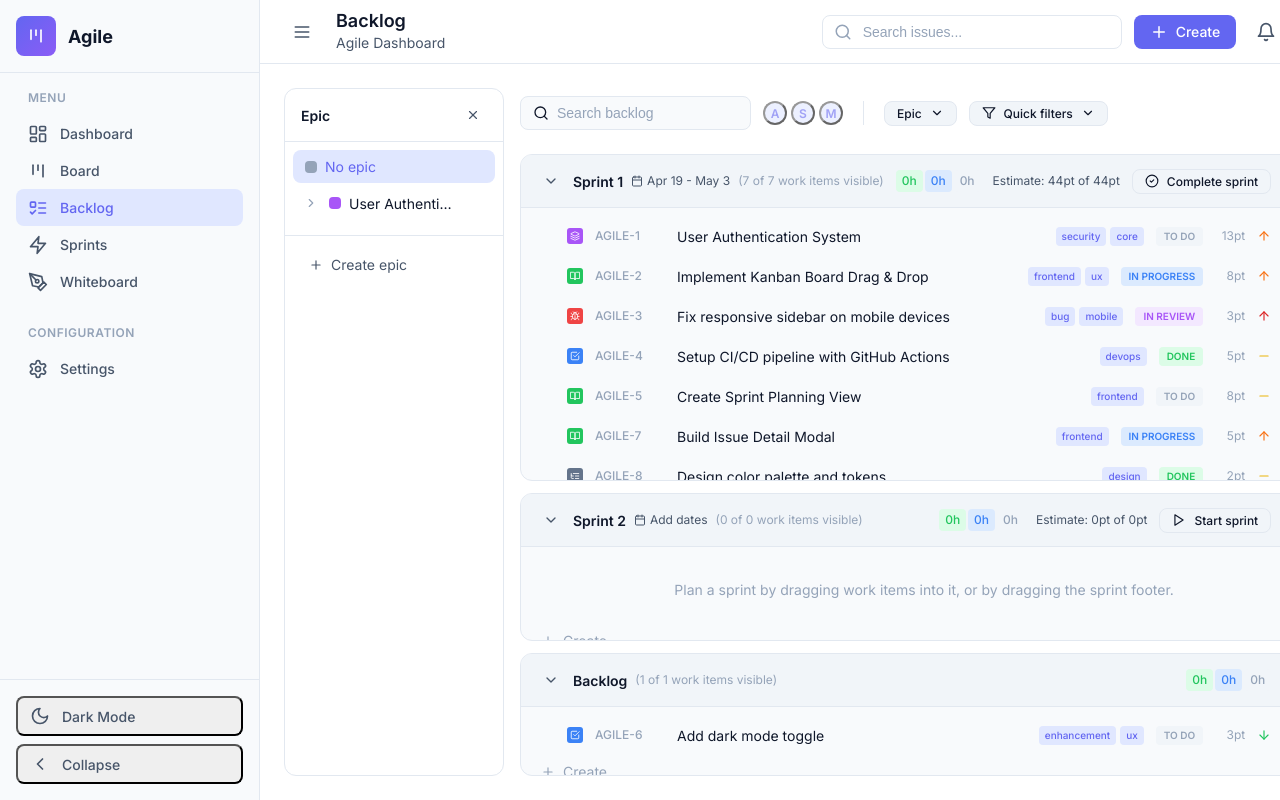
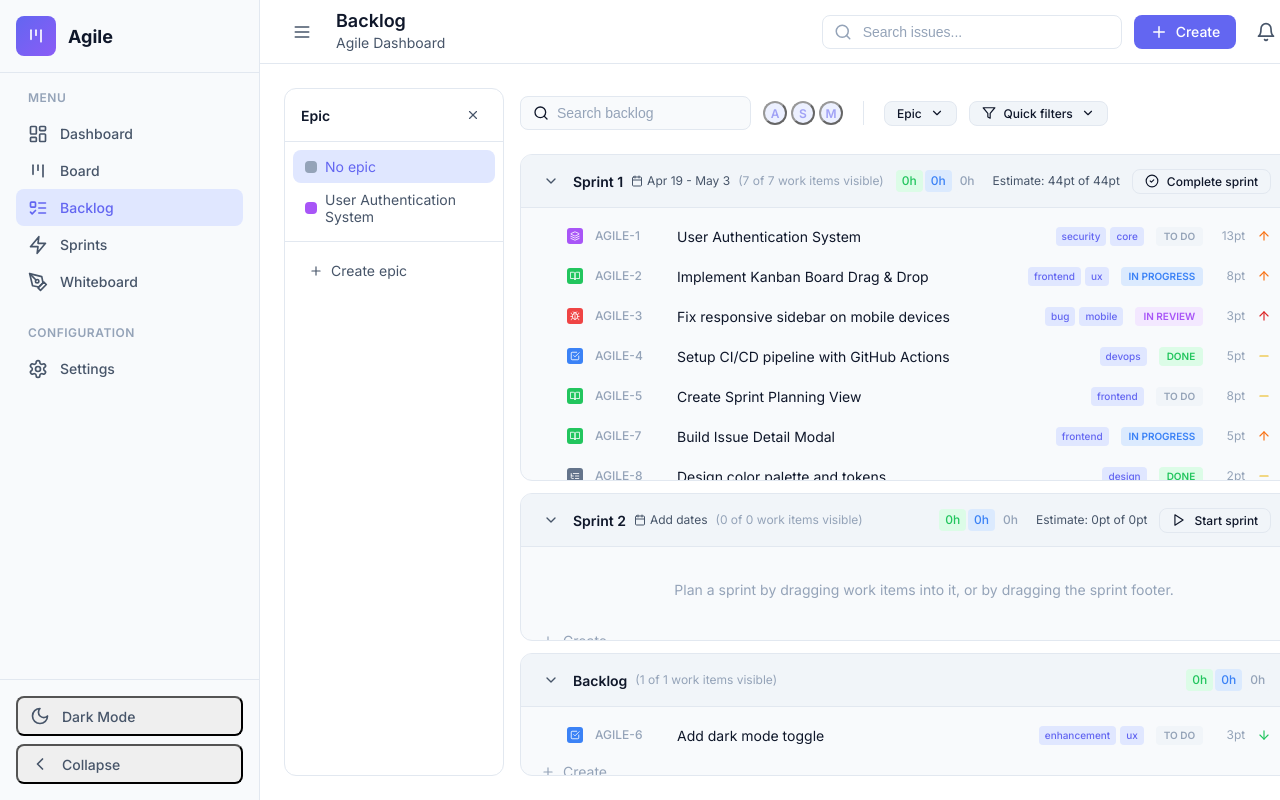
Before and after one commit to onuryuzbasi/agile-dashboard-v2, a React (Vite) app: page /backlog in a window 1280 px wide. Shown: the top 800 px of the page. Built offline with nearby package versions, Linux system fonts and the light colour scheme.

Commit message:
Revert "Add expandable epic items with details panel and inline name editing (#2)"
This reverts commit 25ca67b629fcf7f2e62ef04c986d2c22bac0ed83.

```diff
--- a/src/index.css
+++ b/src/index.css
@@ -1464,127 +1464,6 @@ h4 {
   color: var(--text-primary);
 }
 
-/* Expandable Epic Items */
-.epic-expandable {
-  margin-bottom: var(--space-1);
-}
-
-.epic-item-row {
-  display: flex;
-  align-items: center;
-  gap: var(--space-2);
-  padding: var(--space-2);
-  border-radius: var(--radius-md);
-  transition: all var(--transition-fast);
-}
-
-.epic-item-row:hover {
-  background: var(--bg-tertiary);
-}
-
-.epic-item-row.active {
-  background: var(--accent-light);
-}
-
-.epic-expand-btn {
-  display: flex;
-  align-items: center;
-  justify-content: center;
-  width: 20px;
-  height: 20px;
-  border: none;
-  background: transparent;
-  color: var(--text-tertiary);
-  cursor: pointer;
-  border-radius: var(--radius-sm);
-}
-
-.epic-expand-btn:hover {
-  background: var(--bg-secondary);
-  color: var(--text-primary);
-}
-
-.epic-name {
-  flex: 1;
-  font-size: var(--font-size-sm);
-  color: var(--text-primary);
-  cursor: pointer;
-  overflow: hidden;
-  text-overflow: ellipsis;
-  white-space: nowrap;
-}
-
-.epic-name:hover {
-  text-decoration: underline;
-}
-
-.epic-name-input {
-  flex: 1;
-  padding: var(--space-1) var(--space-2);
-  border: 1px solid var(--accent);
-  border-radius: var(--radius-sm);
-  background: var(--bg-primary);
-  font-size: var(--font-size-sm);
-  color: var(--text-primary);
-  outline: none;
-}
-
-.epic-menu-btn {
-  display: flex;
-  align-items: center;
-  justify-content: center;
-  width: 24px;
-  height: 24px;
-  border: none;
-  background: transparent;
-  color: var(--text-tertiary);
-  cursor: pointer;
-  border-radius: var(--radius-sm);
-  opacity: 0;
-  transition: opacity var(--transition-fast);
-}
-
-.epic-item-row:hover .epic-menu-btn {
-  opacity: 1;
-}
-
-.epic-menu-btn:hover {
-  background: var(--bg-secondary);
-  color: var(--text-primary);
-}
-
-.epic-details {
-  margin-left: 32px;
-  padding: var(--space-3);
-  background: var(--bg-tertiary);
-  border-radius: var(--radius-md);
-  margin-top: var(--space-1);
-}
-
-.epic-detail-row {
-  display: flex;
-  justify-content: space-between;
-  padding: var(--space-1) 0;
-  font-size: var(--font-size-xs);
-  color: var(--text-secondary);
-  border-bottom: 1px solid var(--border-primary);
-}
-
-.epic-detail-row:last-of-type {
-  border-bottom: none;
-}
-
-.epic-detail-row span:last-child {
-  font-weight: 500;
-  color: var(--text-primary);
-}
-
-.epic-detail-btn {
-  width: 100%;
-  margin-top: var(--space-2);
-  justify-content: center;
-}
-
 /* Backlog Content */
 .backlog-content {
   flex: 1;
--- a/src/pages/Backlog.jsx
+++ b/src/pages/Backlog.jsx
@@ -73,9 +73,6 @@ export default function Backlog() {
     const [collapsedSprints, setCollapsedSprints] = useState(new Set())
     const [creatingInSection, setCreatingInSection] = useState(null)
     const [newIssueSummary, setNewIssueSummary] = useState('')
-    const [expandedEpics, setExpandedEpics] = useState(new Set())
-    const [editingEpicId, setEditingEpicId] = useState(null)
-    const [editingEpicName, setEditingEpicName] = useState('')
 
     // Get all epics for filter
     const epics = issues.filter(i => i.type === 'epic')
@@ -131,46 +128,6 @@ export default function Backlog() {
         setSearchQuery('')
         setSelectedEpic(null)
         setSelectedAssignees([])
-    }
-
-    // Toggle epic expand
-    const toggleEpicExpand = (epicId) => {
-        setExpandedEpics(prev => {
-            const next = new Set(prev)
-            if (next.has(epicId)) {
-                next.delete(epicId)
-            } else {
-                next.add(epicId)
-            }
-            return next
-        })
-    }
-
-    // Start editing epic name
-    const startEditingEpic = (epic) => {
-        setEditingEpicId(epic.id)
-        setEditingEpicName(epic.summary)
-    }
-
-    // Save epic name
-    const saveEpicName = () => {
-        if (editingEpicId && editingEpicName.trim()) {
-            updateIssue(editingEpicId, { summary: editingEpicName.trim() })
-        }
-        setEditingEpicId(null)
-        setEditingEpicName('')
-    }
-
-    // Get epic stats
-    const getEpicStats = (epicId) => {
-        const epicIssues = issues.filter(i => i.epicId === epicId)
-        const completed = epicIssues.filter(i => i.status === 'done').length
-        const totalPoints = epicIssues.reduce((sum, i) => sum + (i.storyPoints || 0), 0)
-        return {
-            workItems: epicIssues.length,
-            completed,
-            estimate: totalPoints
-        }
     }
 
     const hasFilters = searchQuery || selectedEpic || selectedAssignees.length > 0
@@ -431,108 +388,16 @@ export default function Backlog() {
                         No epic
                     </button>
 
-                    {epics.map(epic => {
-                        const isExpanded = expandedEpics.has(epic.id)
-                        const isEditing = editingEpicId === epic.id
-                        const stats = getEpicStats(epic.id)
-
-                        return (
-                            <div key={epic.id} className="epic-expandable">
-                                <div className={`epic-item-row ${selectedEpic === epic.id ? 'active' : ''}`}>
-                                    <button
-                                        className="epic-expand-btn"
-                                        onClick={() => toggleEpicExpand(epic.id)}
-                                    >
-                                        {isExpanded ? <ChevronDown size={14} /> : <ChevronRight size={14} />}
-                                    </button>
-
-                                    <span className="epic-color" style={{ background: 'var(--epic)' }} />
-
-                                    {isEditing ? (
-                                        <input
-                                            type="text"
-                                            className="epic-name-input"
-                                            value={editingEpicName}
-                                            onChange={(e) => setEditingEpicName(e.target.value)}
-                                            onBlur={saveEpicName}
-                                            onKeyDown={(e) => {
-                                                if (e.key === 'Enter') saveEpicName()
-                                                if (e.key === 'Escape') {
-                                                    setEditingEpicId(null)
-                                                    setEditingEpicName('')
-                                                }
-                                            }}
-                                            autoFocus
-                                        />
-                                    ) : (
-                                        <span
-                                            className="epic-name"
-                                            onClick={() => startEditingEpic(epic)}
-                                            title="Click to edit"
-                                        >
-                                            {epic.summary}
-                                        </span>
-                                    )}
-
-                                    <button
-                                        className="epic-menu-btn"
-                                        onClick={() => setSelectedIssue(epic)}
-                                    >
-                                        ⋯
-                                    </button>
-                                </div>
-
-                                {isExpanded && (
-                                    <div className="epic-details">
-                                        <div className="epic-detail-row">
-                                            <span>Key</span>
-                                            <span>{epic.key}</span>
-                                        </div>
-                                        <div className="epic-detail-row">
-                                            <span>Work items</span>
-                                            <span>{stats.workItems}</span>
-                                        </div>
-                                        <div className="epic-detail-row">
-                                            <span>Completed</span>
-                                            <span>{stats.completed}</span>
-                                        </div>
-                                        <div className="epic-detail-row">
-                                            <span>Estimate</span>
-                                            <span>{stats.estimate}pt</span>
-                                        </div>
-
-                                        <button
-                                            className="btn btn-sm btn-secondary epic-detail-btn"
-                                            onClick={() => setSelectedIssue(epic)}
-                                        >
-                                            View details
-                                        </button>
-                                        <button
-                                            className="btn btn-sm btn-secondary epic-detail-btn"
-                                            onClick={() => {
-                                                const newIssue = addIssue({
-                                                    type: 'task',
-                                                    status: 'todo',
-                                                    priority: 'medium',
-                                                    summary: 'New work item',
-                                                    description: '',
-                                                    epicId: epic.id,
-                                                    sprintId: null,
-                                                    storyPoints: null,
-                                                    labels: [],
-                                                    assigneeId: null,
-                                                    reporterId: 'user-1'
-                                                })
-                                                setSelectedIssue(newIssue)
-                                            }}
-                                        >
-                                            Create work item
-                                        </button>
-                                    </div>
-                                )}
-                            </div>
-                        )
-                    })}
+                    {epics.map(epic => (
+                        <button
+                            key={epic.id}
+                            className={`epic-item ${selectedEpic === epic.id ? 'active' : ''}`}
+                            onClick={() => setSelectedEpic(selectedEpic === epic.id ? null : epic.id)}
+                        >
+                            <span className="epic-color" style={{ background: 'var(--epic)' }} />
+                            {epic.summary}
+                        </button>
+                    ))}
                 </div>
 
                 {/* Create Epic Button */}
```
